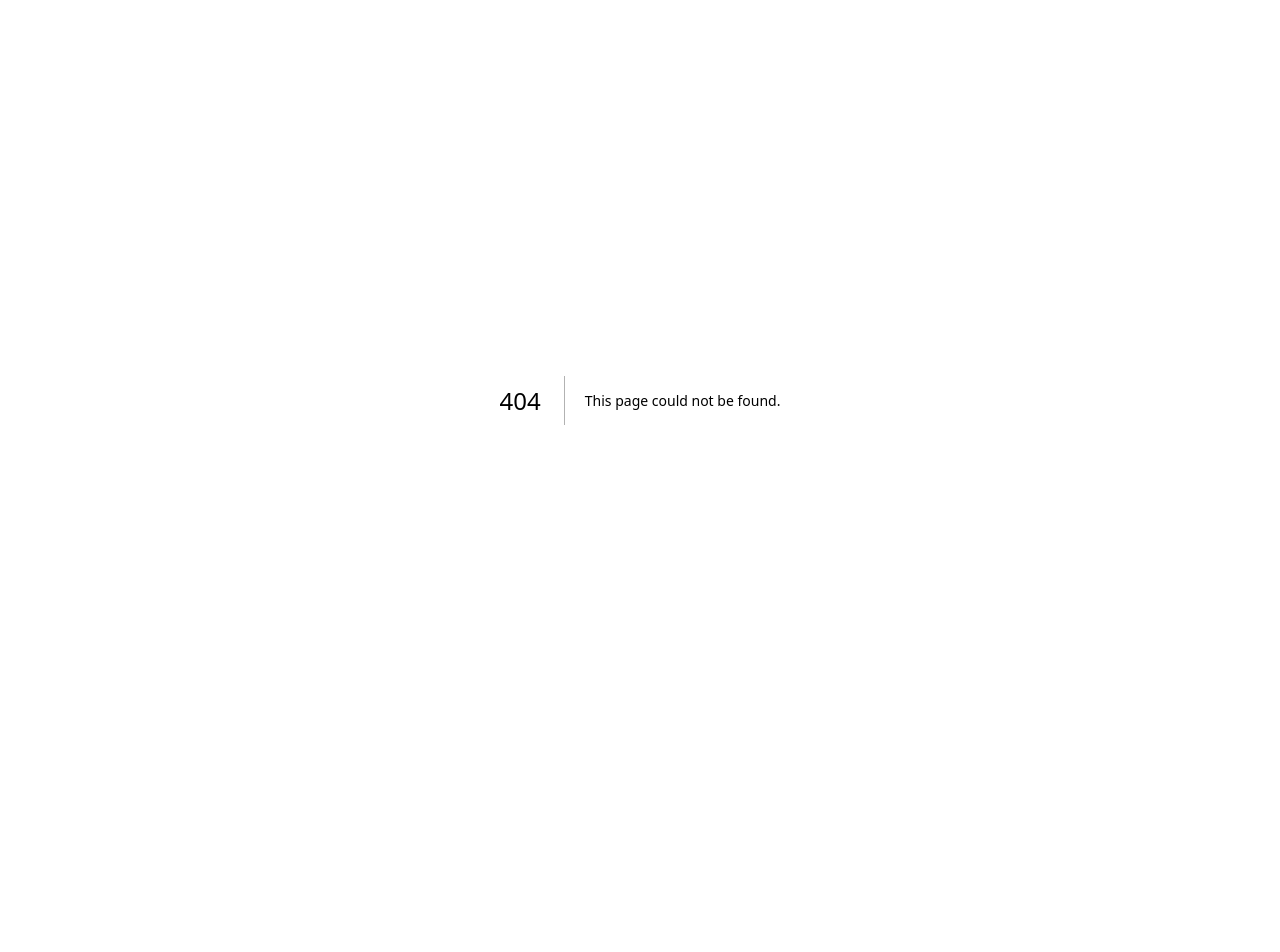
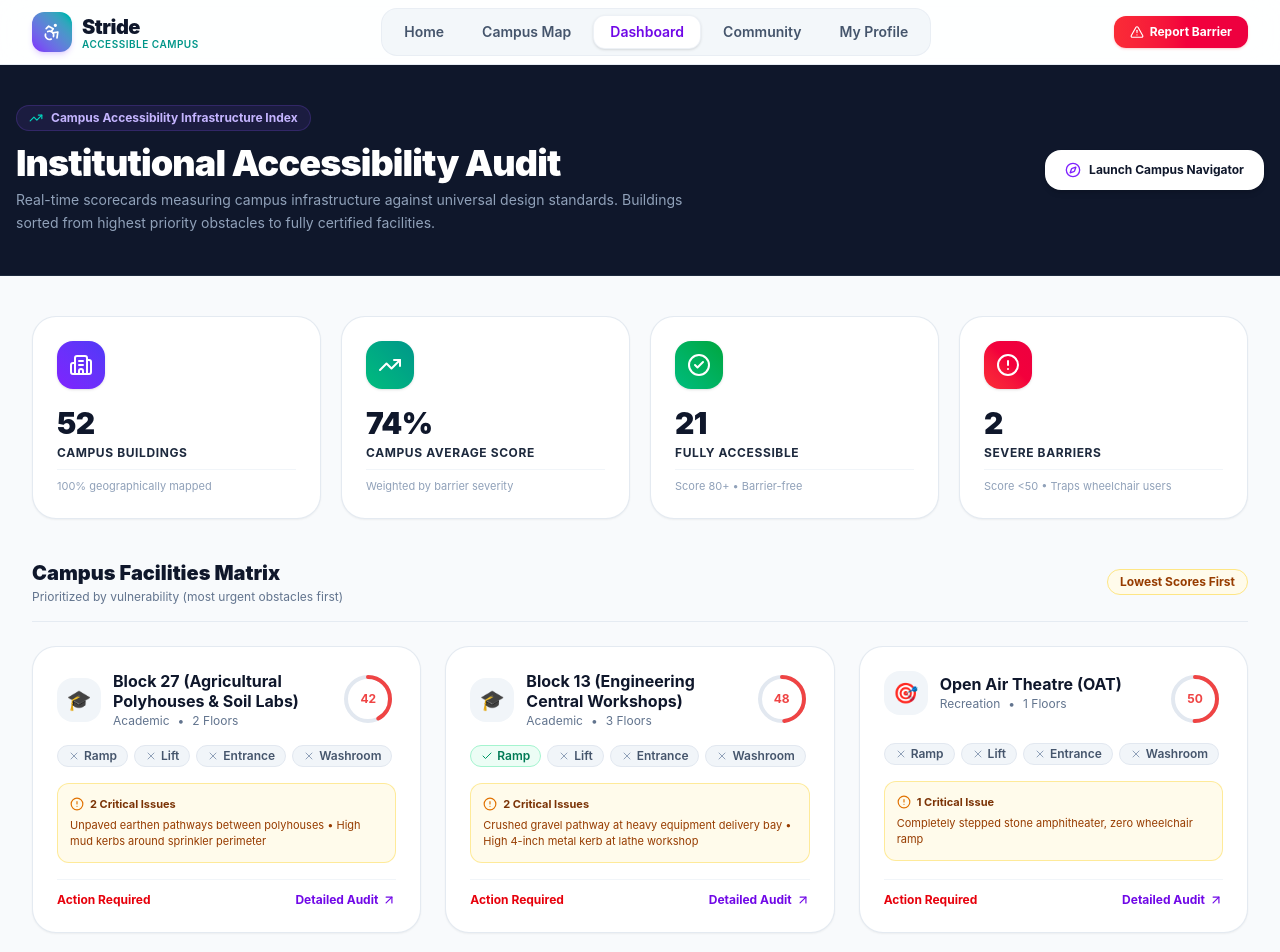
Before and after one commit to Pravesh0005/stride-campus-accessibility, a Next.js app: page /dashboard in a window 1280 px wide. Before the commit this address had no page. Shown: the top 952 px of the page. Before the commit the page ends 800 px from the top, so only its background shows below. Built offline with nearby package versions, Linux system fonts and the light colour scheme.

Commit message:
feat(pages): implement accessibility audit scorecard matrix in dashboard
Co-authored-by: Rahul Verma <rahul.verma22@lpu.in>

```diff
--- /dev/null
+++ b/src/app/dashboard/page.js
@@ -0,0 +1,204 @@
+import Navbar from "@/components/Navbar"
+import Footer from "@/components/Footer"
+import AccessibilityScore from "@/components/AccessibilityScore"
+import StatusBadge from "@/components/StatusBadge"
+import Link from "next/link"
+import { buildings, getAverageAccessibilityScore } from "@/lib/campusData"
+import { getBuildingTypeIcon, getBuildingTypeLabel } from "@/lib/utils"
+import {
+  TrendingUp,
+  Building2,
+  AlertCircle,
+  CheckCircle2,
+  ArrowRight,
+  ShieldCheck,
+  Compass,
+  Layers,
+  ArrowUpRight
+} from "lucide-react"
+
+export default function DashboardPage() {
+  const avg = getAverageAccessibilityScore()
+  const fully = buildings.filter(b => b.accessibility.score >= 80).length
+  const needsAttn = buildings.filter(b => b.accessibility.score < 50).length
+  const sorted = [...buildings].sort((a, b) => a.accessibility.score - b.accessibility.score)
+
+  const statCards = [
+    {
+      label: "Campus Buildings",
+      value: buildings.length,
+      icon: Building2,
+      color: "from-violet-600 to-indigo-600",
+      sub: "100% geographically mapped",
+    },
+    {
+      label: "Campus Average Score",
+      value: `${avg}%`,
+      icon: TrendingUp,
+      color: avg >= 70 ? "from-emerald-500 to-teal-600" : "from-amber-500 to-orange-600",
+      sub: "Weighted by barrier severity",
+    },
+    {
+      label: "Fully Accessible",
+      value: fully,
+      icon: CheckCircle2,
+      color: "from-emerald-500 to-green-600",
+      sub: "Score 80+ • Barrier-free",
+    },
+    {
+      label: "Severe Barriers",
+      value: needsAttn,
+      icon: AlertCircle,
+      color: "from-red-500 to-rose-600",
+      sub: "Score <50 • Traps wheelchair users",
+    },
+  ]
+
+  return (
+    <div className="min-h-screen flex flex-col bg-slate-50">
+      <Navbar />
+
+      <header className="bg-slate-900 border-b border-slate-800 text-white py-10 px-4">
+        <div className="max-w-7xl mx-auto flex flex-col md:flex-row md:items-center justify-between gap-6">
+          <div>
+            <div className="inline-flex items-center gap-2 px-3 py-1 rounded-full bg-violet-500/10 border border-violet-500/20 text-violet-300 text-xs font-bold mb-3">
+              <TrendingUp className="w-3.5 h-3.5 text-teal-400" />
+              <span>Campus Accessibility Infrastructure Index</span>
+            </div>
+            <h1 className="text-3xl sm:text-4xl font-black text-white tracking-tight">
+              Institutional Accessibility Audit
+            </h1>
+            <p className="text-slate-400 text-xs sm:text-sm mt-1.5 max-w-2xl leading-relaxed">
+              Real-time scorecards measuring campus infrastructure against universal design standards. Buildings sorted from highest priority obstacles to fully certified facilities.
+            </p>
+          </div>
+
+          <Link
+            href="/explore"
+            className="inline-flex items-center gap-2 px-5 py-3 rounded-2xl bg-white text-slate-900 font-bold text-xs hover:bg-slate-100 transition-all shadow-md shrink-0 self-start md:self-auto"
+          >
+            <Compass className="w-4 h-4 text-violet-600" />
+            <span>Launch Campus Navigator</span>
+          </Link>
+        </div>
+      </header>
+
+      <main className="flex-1 max-w-7xl mx-auto w-full px-4 sm:px-6 lg:px-8 py-10 space-y-10">
+
+        <div className="grid grid-cols-2 lg:grid-cols-4 gap-5">
+          {statCards.map((s, idx) => (
+            <div key={idx} className="bg-white rounded-3xl p-6 border border-slate-200/90 shadow-xs flex flex-col justify-between">
+              <div>
+                <div className={`w-12 h-12 rounded-2xl bg-gradient-to-tr ${s.color} text-white flex items-center justify-center mb-4 shadow-sm`}>
+                  <s.icon className="w-6 h-6" />
+                </div>
+                <div className="text-3xl font-black text-slate-900 tracking-tight mb-1">{s.value}</div>
+                <div className="text-xs font-bold text-slate-800 uppercase tracking-wider">{s.label}</div>
+              </div>
+              <div className="text-[11px] text-slate-400 mt-2 pt-2 border-t border-slate-100">{s.sub}</div>
+            </div>
+          ))}
+        </div>
+
+        <div>
+          <div className="flex items-center justify-between pb-4 mb-6 border-b border-slate-200/80">
+            <div>
+              <h2 className="text-xl font-black text-slate-900">Campus Facilities Matrix</h2>
+              <p className="text-xs text-slate-500 mt-0.5">Prioritized by vulnerability (most urgent obstacles first)</p>
+            </div>
+            <span className="text-xs font-bold text-amber-800 bg-amber-50 border border-amber-200 px-3 py-1 rounded-full">
+              Lowest Scores First
+            </span>
+          </div>
+
+          <div className="grid grid-cols-1 md:grid-cols-2 lg:grid-cols-3 gap-6">
+            {sorted.map(b => {
+              const a = b.accessibility
+              return (
+                <Link key={b.id} href={`/buildings/${b.slug}`} className="block group">
+                  <div className="bg-white rounded-3xl border border-slate-200/90 shadow-xs hover:border-violet-300 hover:shadow-lg transition-all duration-200 p-6 flex flex-col justify-between h-full">
+                    <div>
+                      <div className="flex items-start justify-between gap-3 mb-4">
+                        <div className="flex items-center gap-3">
+                          <div className="w-11 h-11 rounded-2xl bg-slate-100 flex items-center justify-center text-xl shrink-0 group-hover:scale-105 transition-transform">
+                            {getBuildingTypeIcon(b.type)}
+                          </div>
+                          <div>
+                            <h3 className="font-bold text-slate-900 text-base leading-tight group-hover:text-violet-700 transition-colors">
+                              {b.name}
+                            </h3>
+                            <div className="text-xs text-slate-500 mt-0.5 flex items-center gap-2">
+                              <span>{getBuildingTypeLabel(b.type)}</span>
+                              <span>•</span>
+                              <span>{b.floors} Floors</span>
+                            </div>
+                          </div>
+                        </div>
+                        <AccessibilityScore score={a.score} size="sm" />
+                      </div>
+
+                      <div className="flex flex-wrap gap-1.5 mb-4">
+                        <StatusBadge status={a.ramp} label="Ramp" />
+                        <StatusBadge
+                          status={a.elevator && a.elevatorWorking}
+                          label="Lift"
+                          warning={a.elevator && !a.elevatorWorking}
+                        />
+                        <StatusBadge status={a.accessibleEntrance} label="Entrance" />
+                        <StatusBadge status={a.accessibleWashroom} label="Washroom" />
+                      </div>
+
+                      {b.barriers.length > 0 && (
+                        <div className="p-3 rounded-xl bg-amber-50 border border-amber-200/80 mb-4">
+                          <div className="text-[11px] font-bold text-amber-900 mb-1 flex items-center gap-1.5">
+                            <AlertCircle className="w-3.5 h-3.5 text-amber-600 shrink-0" />
+                            <span>{b.barriers.length} Critical Issue{b.barriers.length > 1 ? "s" : ""}</span>
+                          </div>
+                          <p className="text-[11px] text-amber-800 line-clamp-2">
+                            {b.barriers.join(" • ")}
+                          </p>
+                        </div>
+                      )}
+                    </div>
+
+                    <div className="pt-3 border-t border-slate-100 flex items-center justify-between text-xs font-bold">
+                      <span className={a.score >= 80 ? "text-emerald-700" : a.score >= 60 ? "text-amber-700" : "text-red-600"}>
+                        {a.score >= 80 ? "Certified Accessible" : a.score >= 60 ? "Moderate Barriers" : "Action Required"}
+                      </span>
+                      <span className="text-violet-700 flex items-center gap-1 group-hover:translate-x-0.5 transition-transform">
+                        Detailed Audit <ArrowUpRight className="w-3.5 h-3.5" />
+                      </span>
+                    </div>
+                  </div>
+                </Link>
+              )
+            })}
+          </div>
+        </div>
+
+        <div className="rounded-3xl p-8 sm:p-10 text-white bg-gradient-to-r from-violet-700 via-indigo-700 to-teal-700 shadow-xl flex flex-col md:flex-row items-center justify-between gap-6">
+          <div>
+            <span className="text-xs font-extrabold uppercase tracking-widest text-teal-200 mb-2 block">
+              Continuous Improvement
+            </span>
+            <h3 className="text-2xl sm:text-3xl font-black text-white">
+              Spotted an unlisted obstacle or fixed ramp?
+            </h3>
+            <p className="text-violet-100 text-xs sm:text-sm mt-1.5 max-w-xl">
+              Reports from students directly adjust building scores and alert facility management teams.
+            </p>
+          </div>
+          <Link
+            href="/report"
+            className="px-6 py-3.5 rounded-2xl bg-white text-slate-900 font-bold text-xs hover:bg-slate-100 transition-all shadow-md shrink-0"
+          >
+            File Instant Report
+          </Link>
+        </div>
+
+      </main>
+
+      <Footer />
+    </div>
+  )
+}
```
